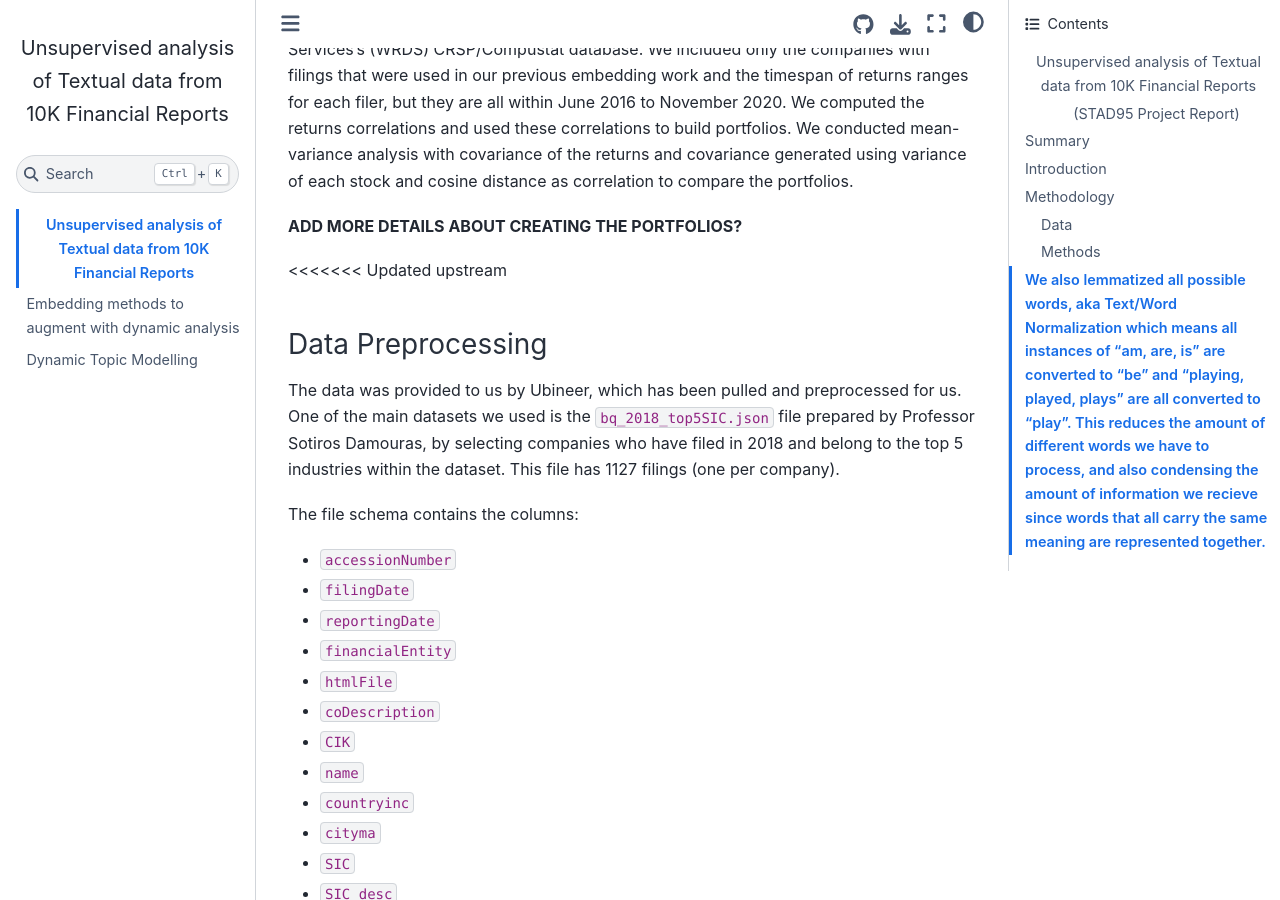
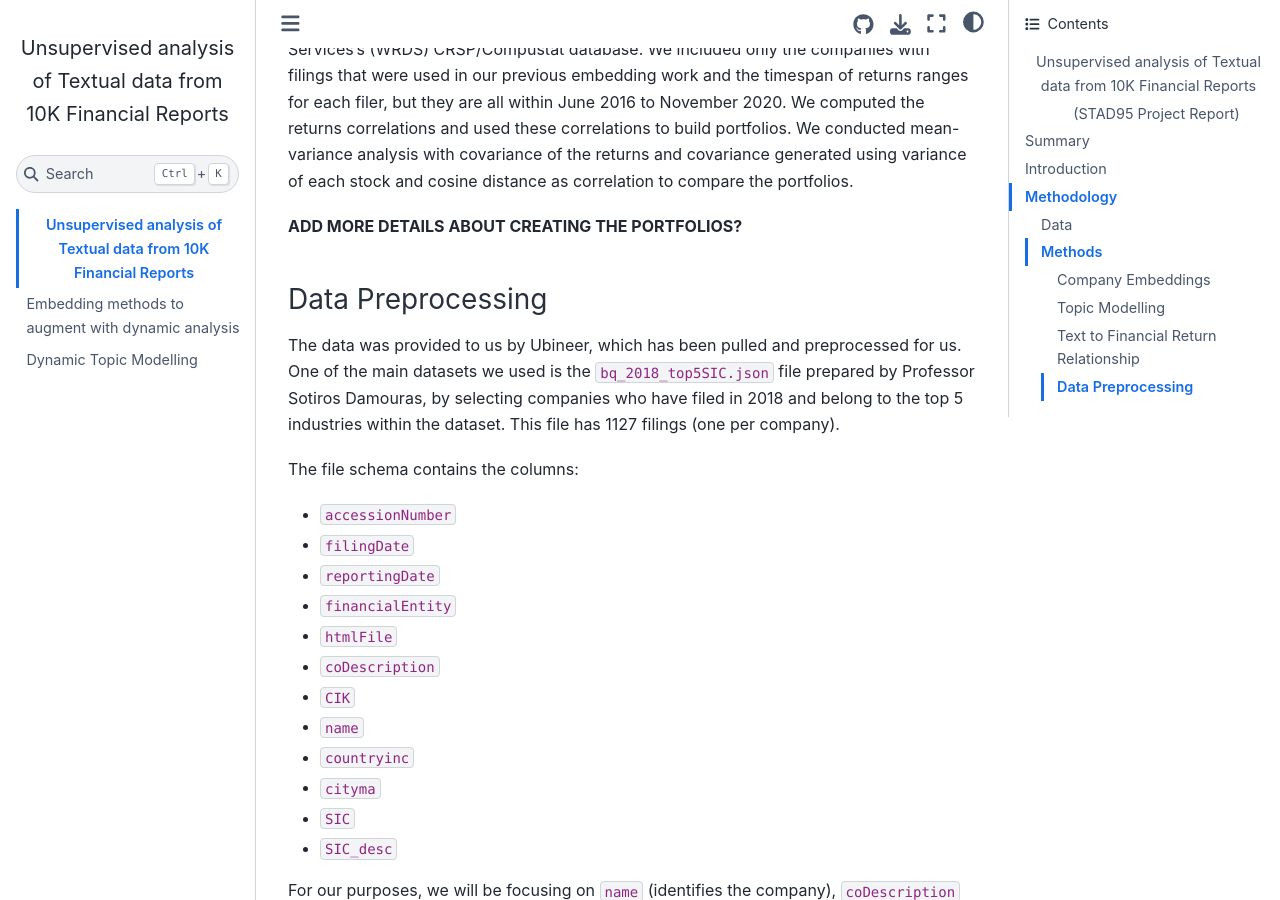
Before and after one commit to richardye101/ubineer_nlp_research, a Jupyter Book: the page built from intro.md, in a window 1280 px wide and 900 px high, scrolled down 2640 px. Built offline with Jupyter Book 1.0.4 settings and Sphinx 7.4.7 and the Sphinx Book theme 1.1.4, drawn with Linux system fonts in a browser that asks for light colours; pages that are not in the unit, such as notebooks, are missing from menus; comment, search, counter and statistics services are not loaded.

Commit message:
Update intro.md

```diff
--- a/intro.md
+++ b/intro.md
@@ -38,7 +38,6 @@ Lastly, the relationship between companies based on the document embeddings and
 
 __ADD MORE DETAILS ABOUT CREATING THE PORTFOLIOS?__
 
-<<<<<<< Updated upstream
 #### Data Preprocessing
 The data was provided to us by Ubineer, which has been pulled and preprocessed for us. One of the main datasets we used is the `bq_2018_top5SIC.json` file prepared by Professor Sotiros Damouras, by selecting companies who have filed in 2018 and belong to the top 5 industries within the dataset. This file has 1127 filings (one per company).
 
```
Also changed, not shown: other parts of intro.md (+0 -2 lines).
